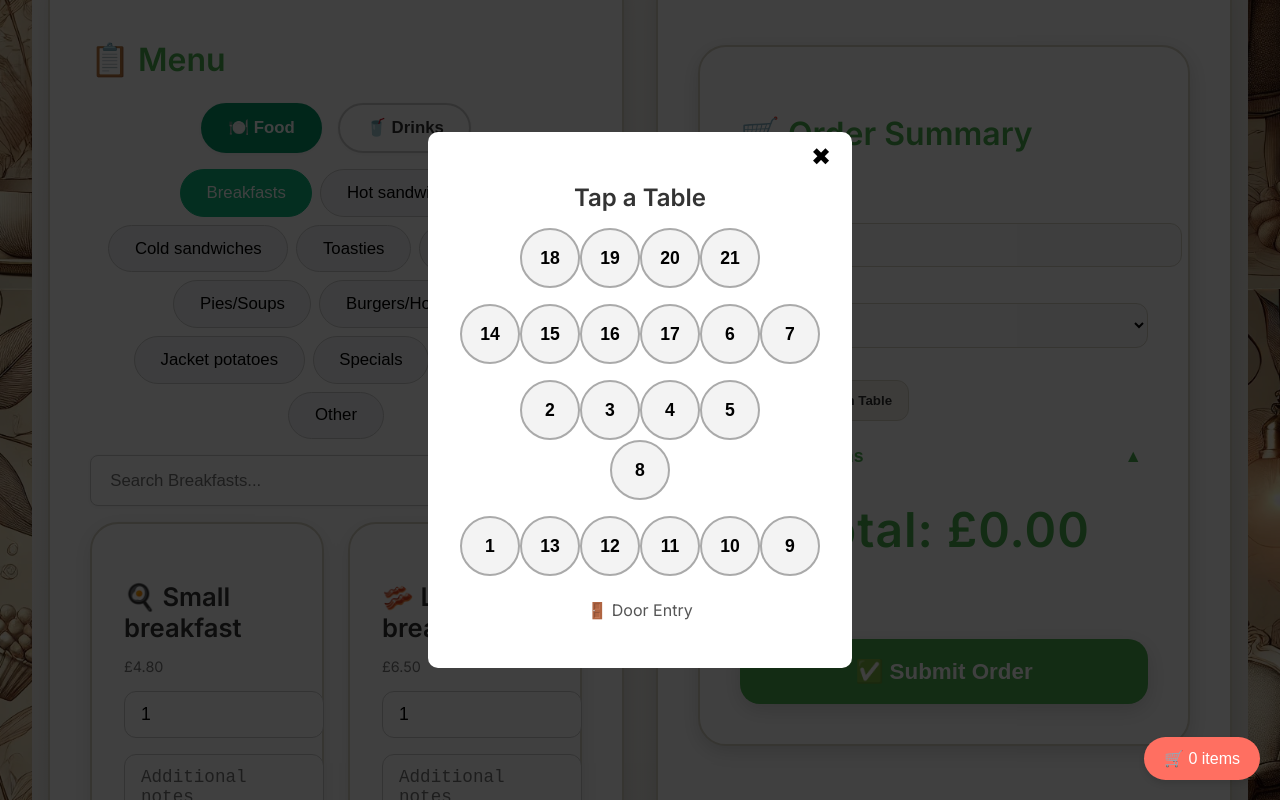
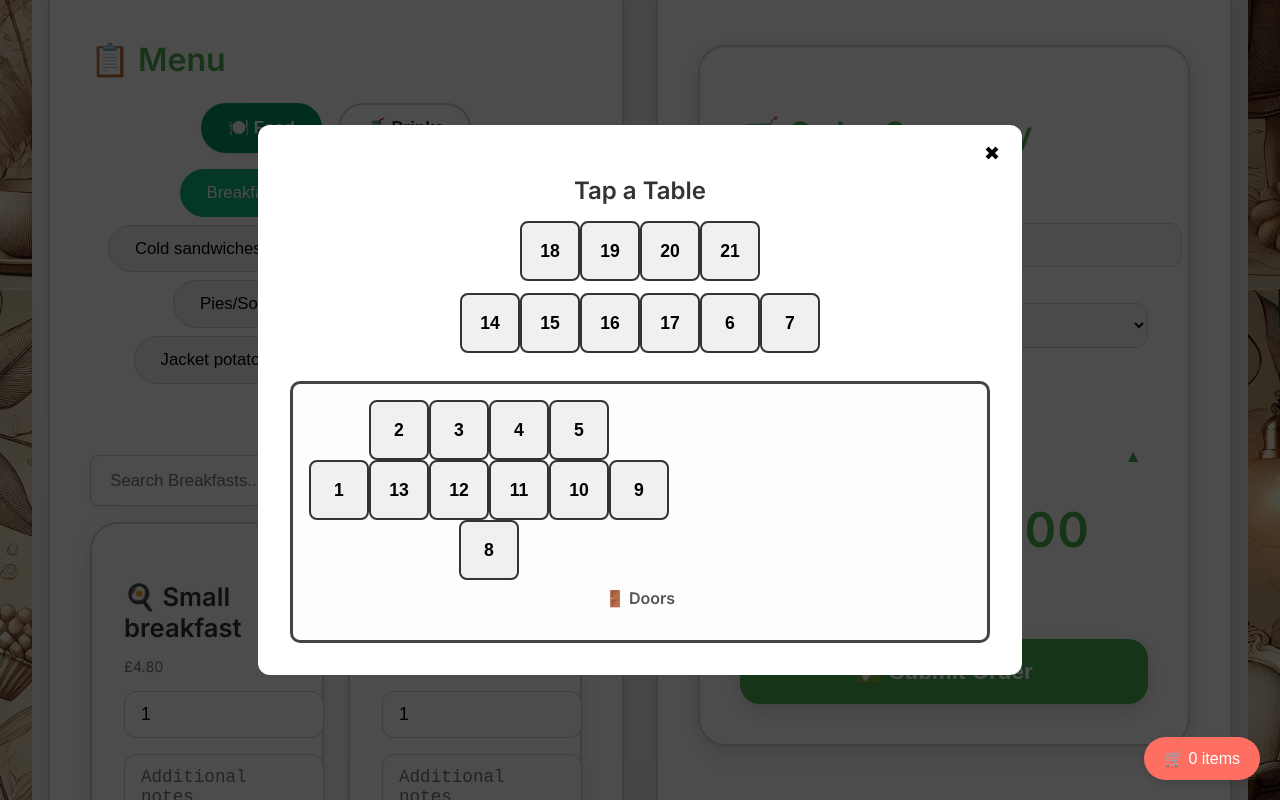
Before and after one commit to peterstearoom/peterstearoom, a React (Vite) app: page / in a window 1280 px wide. Both pictures are taken after typing "5" into the empty fields and a click on the button "Search Table". Shown: the part 511-1311 px from the top of the page. Built offline with nearby package versions, Linux system fonts and the light colour scheme.

Commit message:
Table map #2

```diff
--- a/src/components/OrderCart.jsx
+++ b/src/components/OrderCart.jsx
@@ -223,7 +223,6 @@ function OrderCart() {
           </div>
         </div>
       )}
-{/* 🗺️ Table Map Overlay */}
 {showTableMap && (
   <div className="table-map-overlay">
     <div className="table-map-content">
@@ -232,41 +231,40 @@ function OrderCart() {
 
       <div className="table-map-layout">
 
-        {/* OUTSIDE ROW 1 */}
-        <div className="table-row">
+        {/* OUTSIDE SECTION */}
+        <div className="table-row outside-row">
           {[18, 19, 20, 21].map(num => (
             <button key={num} className="table-btn" onClick={() => { setTableNumber(num.toString()); setShowTableMap(false); }}>{num}</button>
           ))}
         </div>
-
-        {/* OUTSIDE ROW 2 */}
-        <div className="table-row">
-          {[14, 15, 16, 17].map(num => (
+        <div className="table-row outside-row">
+          {[14, 15, 16, 17, 6, 7].map(num => (
             <button key={num} className="table-btn" onClick={() => { setTableNumber(num.toString()); setShowTableMap(false); }}>{num}</button>
           ))}
-          <button className="table-btn" onClick={() => { setTableNumber('6'); setShowTableMap(false); }}>6</button>
-          <button className="table-btn" onClick={() => { setTableNumber('7'); setShowTableMap(false); }}>7</button>
         </div>
 
-        {/* INSIDE UPPER ROW */}
+        {/* INSIDE ROOM FRAME */}
+        <div className="table-room-frame">
           <div className="table-row">
             {[2, 3, 4, 5].map(num => (
               <button key={num} className="table-btn" onClick={() => { setTableNumber(num.toString()); setShowTableMap(false); }}>{num}</button>
             ))}
-          <div className="spacer" />
+          </div>
+
+          <div className="table-row">
+            {[1, 13, 12, 11, 10, 9].map(num => (
+              <button key={num} className="table-btn" onClick={() => { setTableNumber(num.toString()); setShowTableMap(false); }}>{num}</button>
+            ))}
+          </div>
+
+          <div className="table-row">
+            <div className="table-spacer" style={{ gridColumn: '1 / span 5' }}></div>
             <button className="table-btn" onClick={() => { setTableNumber('8'); setShowTableMap(false); }}>8</button>
           </div>
 
-        {/* INSIDE BOTTOM ROW */}
-        <div className="table-row">
-          {[1, 13, 12, 11, 10].map(num => (
-            <button key={num} className="table-btn" onClick={() => { setTableNumber(num.toString()); setShowTableMap(false); }}>{num}</button>
-          ))}
-          <button className="table-btn" onClick={() => { setTableNumber('9'); setShowTableMap(false); }}>9</button>
+          <p className="door-label">🚪 Doors</p>
         </div>
       </div>
-
-      <p className="door-label">🚪 Door Entry</p>
     </div>
   </div>
 )}
--- a/src/styles/custom.css
+++ b/src/styles/custom.css
@@ -1272,3 +1272,71 @@ textarea {
   font-size: 1rem;
   color: #555;
 }
+.table-map-overlay {
+  position: fixed;
+  top: 0; left: 0; right: 0; bottom: 0;
+  background: rgba(0, 0, 0, 0.7);
+  z-index: 999;
+  display: flex;
+  align-items: center;
+  justify-content: center;
+}
+
+.table-map-content {
+  background: white;
+  padding: 2rem;
+  border-radius: 12px;
+  max-width: 700px;
+  width: 95%;
+  position: relative;
+  text-align: center;
+}
+
+.close-map-btn {
+  position: absolute;
+  top: 1rem;
+  right: 1rem;
+  font-size: 1.2rem;
+  background: none;
+  border: none;
+  cursor: pointer;
+}
+
+.table-map-layout {
+  display: flex;
+  flex-direction: column;
+  gap: 0.75rem;
+}
+
+.table-row {
+  display: grid;
+  grid-template-columns: repeat(6, 1fr);
+  gap: 0.5rem;
+  justify-content: center;
+}
+
+.table-btn {
+  padding: 1rem;
+  background: #f0f0f0;
+  border: 2px solid #333;
+  border-radius: 8px;
+  cursor: pointer;
+  font-weight: bold;
+}
+
+.table-room-frame {
+  border: 3px solid #444;
+  padding: 1rem;
+  border-radius: 10px;
+  background: #fdfdfd;
+  margin-top: 1rem;
+}
+
+.door-label {
+  margin-top: 0.5rem;
+  font-weight: 600;
+}
+
+.table-spacer {
+  visibility: hidden;
+}
```
Lines whose indentation alone changed are shown as unchanged.
